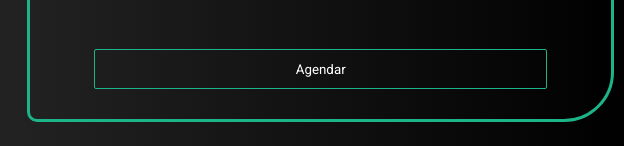
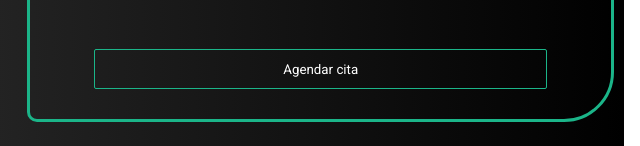
Before and after one commit to guiddots/arteEstudio-sanchez, a plain HTML site: page contacto.html in a window 1280 px wide. Shown: the part 654-800 px from the top of the page, 616-1256 px from the left. Drawn offline with Linux system fonts and the light colour scheme.

Commit message:
ultimo commit reentrega proyecto final Coder

```diff
--- a/contacto.html
+++ b/contacto.html
@@ -77,7 +77,7 @@
                         <input class="lineas-formulario" type="text" name="Consulta" id="Consulta" placeholder="Ingrese su consulta" >
                     </form>
 
-                            <button type="submit">Agendar</button>
+                            <button type="submit">Agendar cita</button>
 
             </div>
     </section>
```
